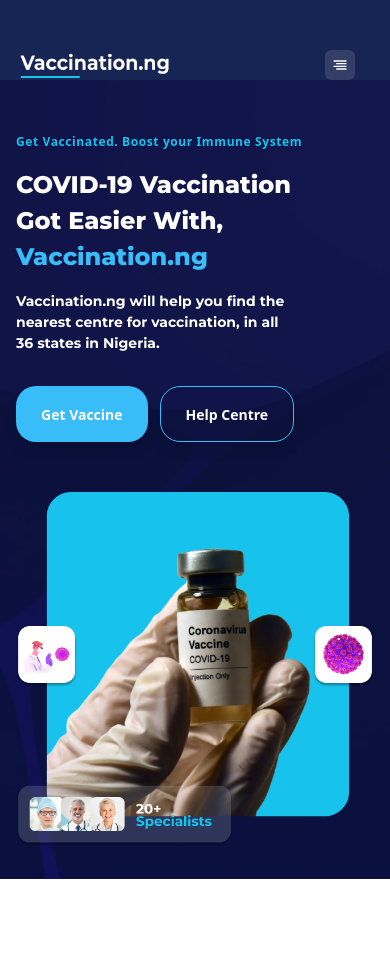
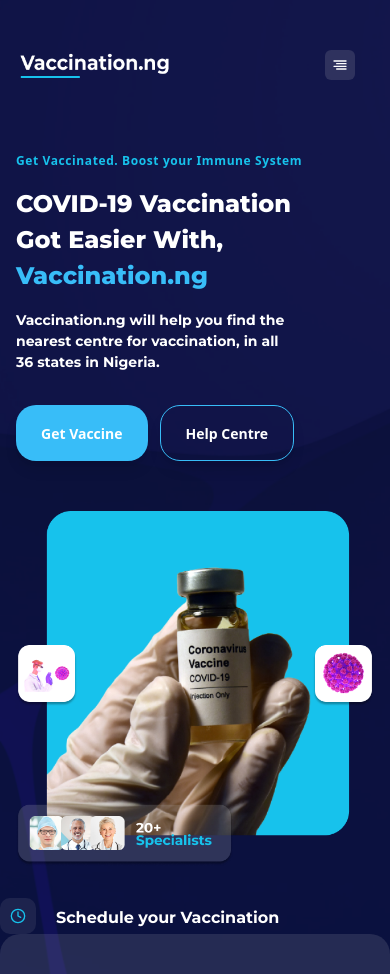
Before and after one commit to Rafin-Hasan/Website-5, a React (Vite) app: page / in a window 390 px wide. Before the commit the page ends 879 px from the top, so only its background shows below. Built offline with nearby package versions, Linux system fonts and the light colour scheme.

Commit message:
modified:   src/Components/Banner/Banner.css 	modified:   src/Components/Banner/Banner.jsx 	modified:   src/Components/Responsive Navbar/ResponsiveNavbar.css

```diff
--- a/src/Components/Banner/Banner.css
+++ b/src/Components/Banner/Banner.css
@@ -3,7 +3,7 @@
   z-index: -1;
 }
 .home-container {
-  @apply container mt-[101px] mx-auto flex flex-wrap justify-between py-8 px-4;
+  @apply container mt-[120px] mx-auto flex flex-wrap justify-between py-8 px-4;
 }
 
 /* Text Content */
@@ -44,3 +44,15 @@
 .home-banner-image {
   @apply max-w-full h-auto;
 }
+.clock {
+  @apply text-skyBlue p-[10px] bg-[rgba(196,196,196,0.1)] rounded-[10px];
+}
+.text {
+  @apply pt-2 text-white font-montserrat font-bold;
+}
+.shadow_div {
+  @apply w-full bg-[rgba(196,196,196,0.05)] rounded-tr-[20px] rounded-tl-[20px];
+}
+.main_div {
+  @apply w-full bg-[rgba(196,196,196,0.1)] py-5 rounded-tr-[20px] rounded-tl-[20px];
+}
--- a/src/Components/Banner/Banner.jsx
+++ b/src/Components/Banner/Banner.jsx
@@ -1,5 +1,6 @@
 import React from "react";
 import "./Banner.css";
+import { FiClock } from "react-icons/fi";
 
 const Banner = () => {
   return (
@@ -33,6 +34,22 @@
             />
           </div>
         </div>
+        <div className="flex gap-5">
+          <div className="clock">
+            <FiClock />
+          </div>
+          <div className="text">
+            <p>Schedule your Vaccination</p>
+          </div>
+        </div>
+        <div>
+          <div className="shadow_div">
+            <div className="main_div">
+              <div className="info"></div>
+              <div className="btn"></div>
+            </div>
+          </div>
+        </div>
       </div>
     </section>
   );
--- a/src/Components/Responsive Navbar/ResponsiveNavbar.css
+++ b/src/Components/Responsive Navbar/ResponsiveNavbar.css
@@ -1,5 +1,5 @@
 .resNav {
-  @apply bg-blue-950 lg:hidden;
+  @apply lg:hidden;
 }
 .resMenu {
   @apply container flex justify-between pt-[50px] pl-[20px];
```
